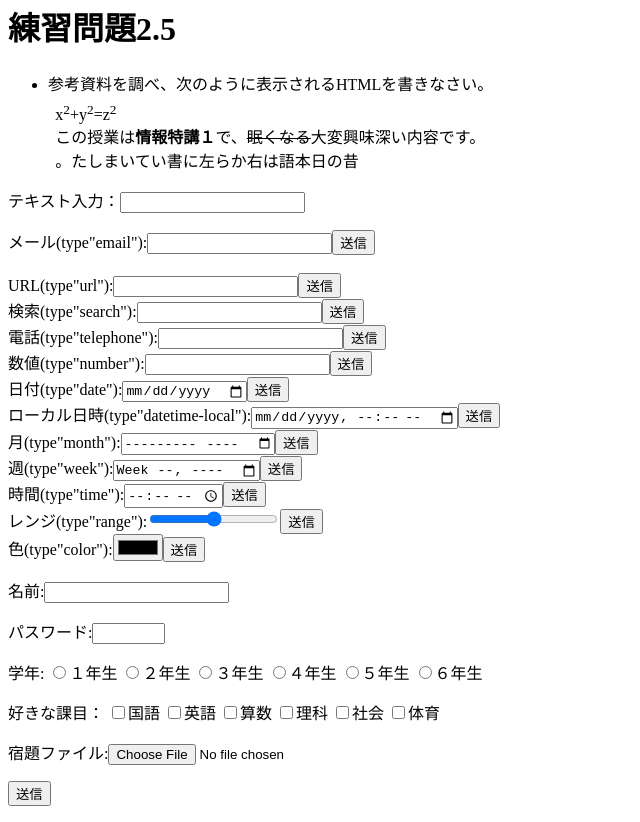
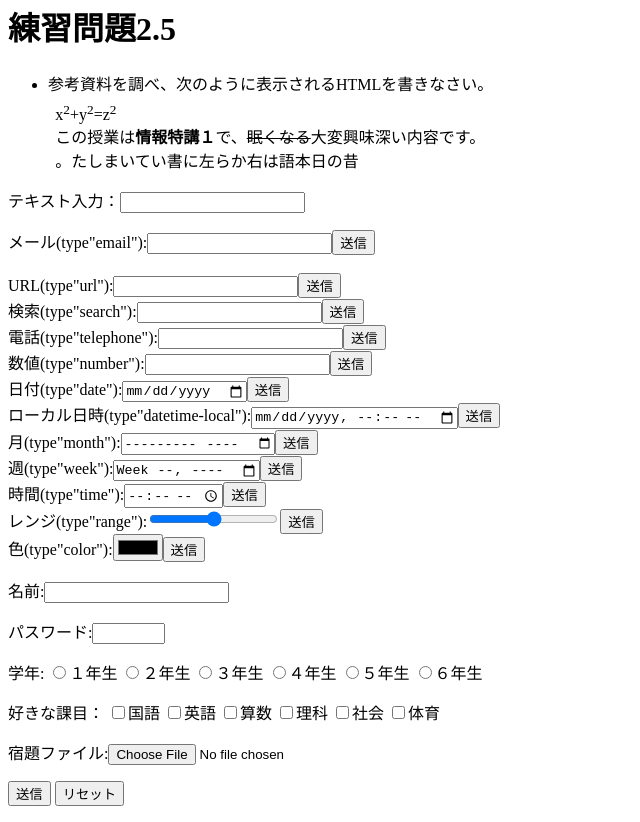
Before and after one commit to sugibuchiyuki/web2024-1, a plain HTML site: page index.html in a window 1280 px wide. Shown: the part 1191-2013 px from the top of the page, without its empty margins (0-640 px from the left). Drawn offline with Linux system fonts and the light colour scheme.

Commit message:
Update index.html

```diff
--- a/index.html
+++ b/index.html
@@ -163,7 +163,7 @@ style="margin:1ex">x<sup>2</sup>+y<sup>2</sup>=z<sup>2</sup>
 <p><label>宿題ファイル:<input type="file" name="syukudai"></label></p>
 <p>
  <input type="submit" value="送信">
- <input type="reset" value="リセット>
+ <input type="reset" value="リセット">
 </p>
 
 
```
